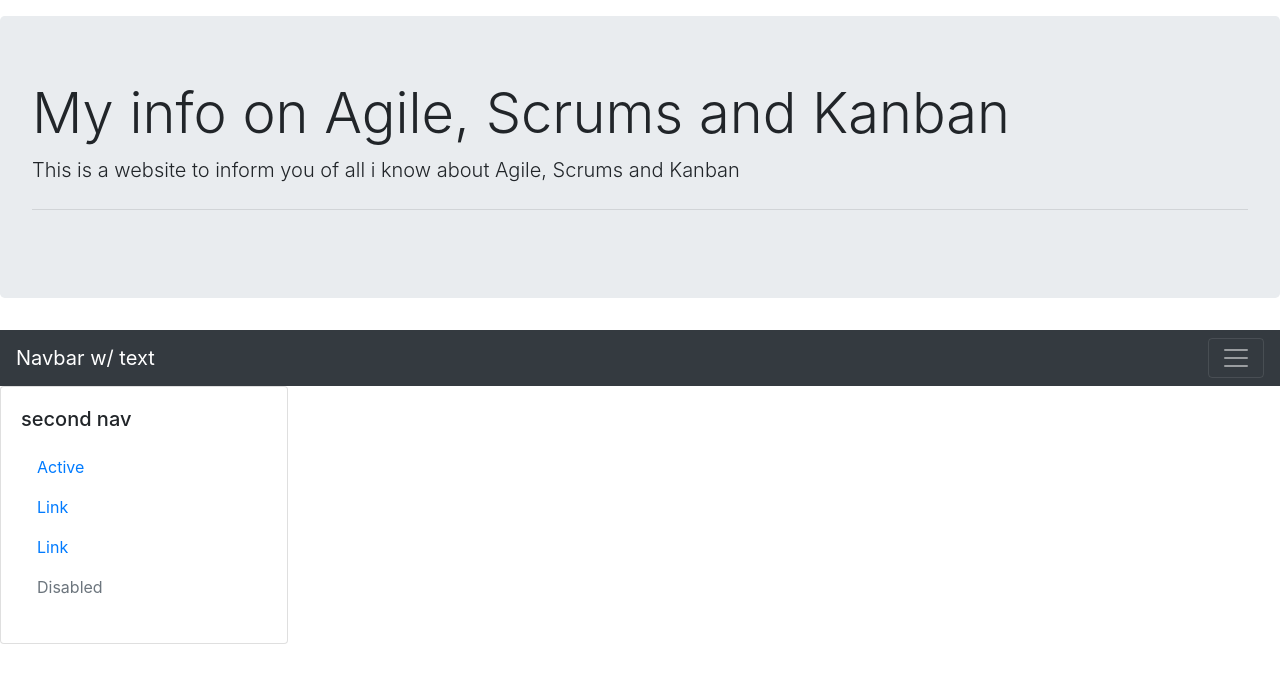
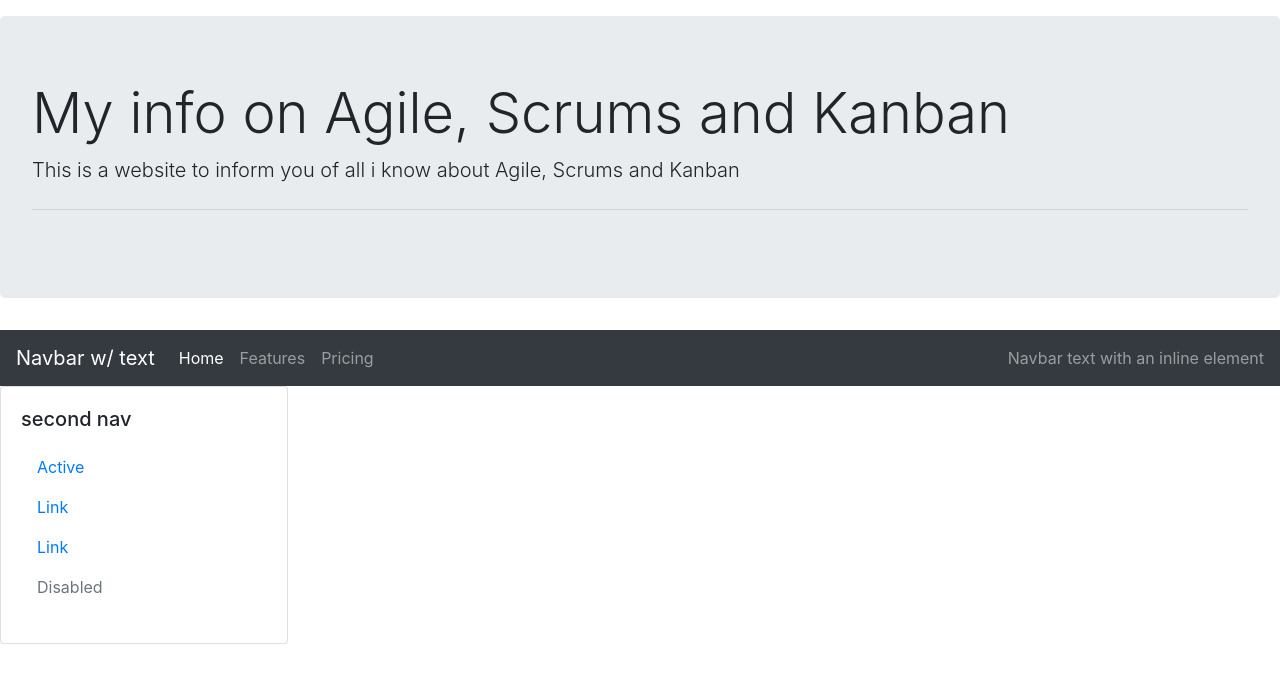
Before and after one commit to kyleM98/KingsBootstrapWebsite, a plain HTML site: page index.html in a window 1280 px wide. Drawn offline with nearby package versions, Linux system fonts and the light colour scheme.

Commit message:
BootsGettingStrapped

```diff
--- a/index.html
+++ b/index.html
@@ -23,7 +23,7 @@
             <hr class="my-4">
 
           </div>
-          <nav class="navbar fixed navbar-dark bg-dark">
+          <nav class="navbar navbar-expand-lg navbar-dark bg-dark">
             <a class="navbar-brand" href="#">Navbar w/ text</a>
             <button class="navbar-toggler" type="button" data-toggle="collapse" data-target="#navbarText" aria-controls="navbarText" aria-expanded="false" aria-label="Toggle navigation">
               <span class="navbar-toggler-icon"></span>
@@ -31,17 +31,17 @@
             <div class="collapse navbar-collapse" id="navbarText">
               <ul class="navbar-nav mr-auto">
                 <li class="nav-item active">
-                  <a class="nav-link" href="#">Agile <span class="sr-only">(current)</span></a>
+                  <a class="nav-link" href="#">Home <span class="sr-only">(current)</span></a>
                 </li>
                 <li class="nav-item">
-                  <a class="nav-link" href="#">Scrum</a>
+                  <a class="nav-link" href="#">Features</a>
                 </li>
                 <li class="nav-item">
-                  <a class="nav-link" href="#">Kanban</a>
+                  <a class="nav-link" href="#">Pricing</a>
                 </li>
               </ul>
               <span class="navbar-text">
-                By Kyle.R.M(King)
+                Navbar text with an inline element
               </span>
             </div>
           </nav>
```
